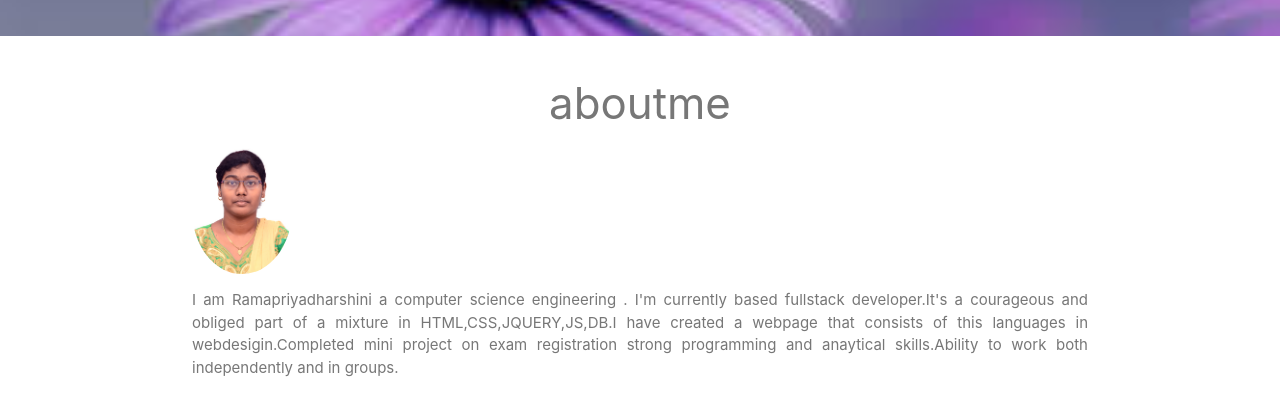
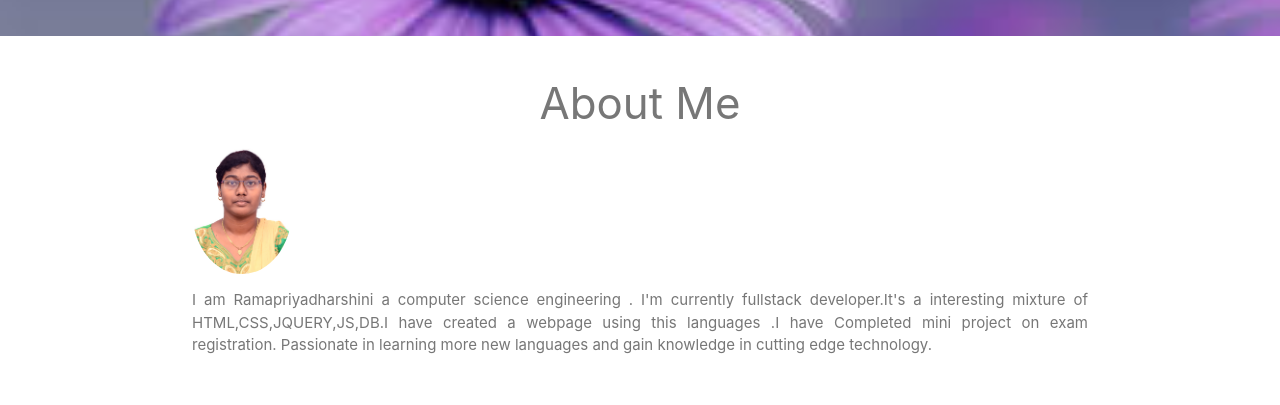
Before and after one commit to ramapriyadharshini/ramapriyadharshini.github.io, a plain HTML site: page index.html in a window 1280 px wide. Shown: the part 528-933 px from the top of the page. Drawn offline with nearby package versions, Linux system fonts and the light colour scheme.

Commit message:
added again

```diff
--- a/index.html
+++ b/index.html
@@ -113,11 +113,11 @@
   <div class="section white">
     <div class="row container">
       <div id ="bike">
-      <h3 class="cen">aboutme</h3>
+      <h3 class="cen">About Me</h3>
       <img src="pic.jpg" class="roundedimg" width="100px",height="100px">
-      <p class="para"> I am Ramapriyadharshini a computer science engineering . I'm currently based fullstack developer.It's a courageous and obliged
-        part of a mixture in HTML,CSS,JQUERY,JS,DB.I have created a webpage that consists of this languages in webdesigin.Completed mini project on exam registration
-        strong programming and anaytical skills.Ability to work both independently and in groups.
+      <p class="para"> I am Ramapriyadharshini a computer science engineering . I'm currently  fullstack developer.It's a interesting
+        mixture of  HTML,CSS,JQUERY,JS,DB.I have created a webpage using this languages .I have Completed mini project on exam registration.
+        Passionate in learning more new languages and gain knowledge in cutting edge technology.
 
       </p>
     </div>
```
